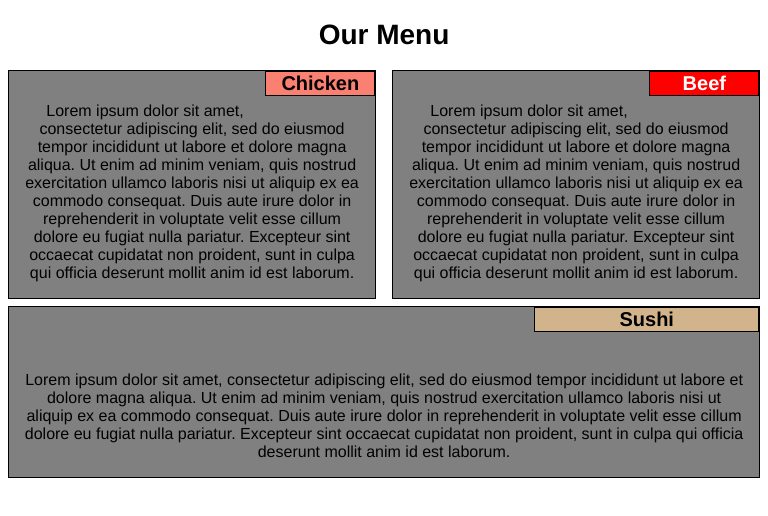
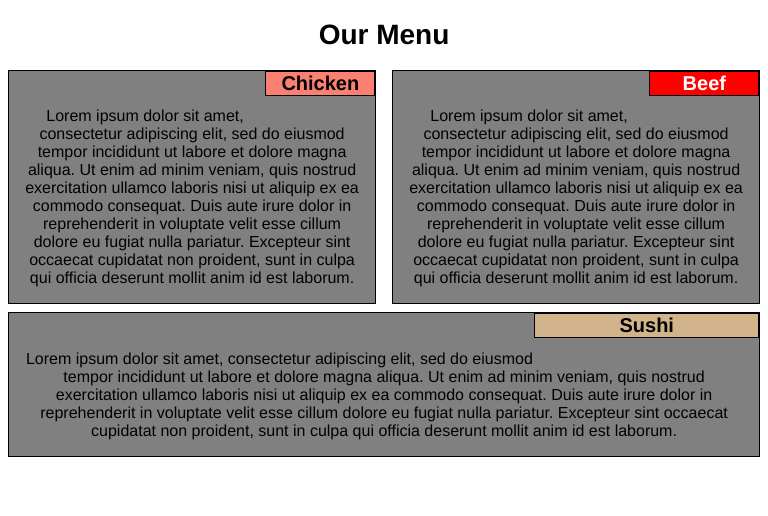
Before and after one commit to nklein9/coursera_html-css-javascript-for-web-developers, a plain HTML site: page module2-solution/index.html in a window 768 px wide. Drawn offline with Linux system fonts and the light colour scheme.

Commit message:
found a hacky way to do it by adding a p2 class to the tablet view that changes the border for just the one div. I'd like to learn a better way to impliment that and the second row in general.

```diff
--- a/module2-solution/css/mod2-framework.css
+++ b/module2-solution/css/mod2-framework.css
@@ -28,7 +28,7 @@ h2 {
     background-color: tan;
 }
 p {
-    margin-top: 8.5%;
+    margin-top: 10%;
     margin-left: 1em;
     margin-right: 1em;
 }
@@ -74,6 +74,9 @@ p {
       width: 98%;
       background-color: inherit;
     }
+    .p2{
+        margin-top: 5%;
+    }
   }
 
 /********** Mobile View **********/
--- a/module2-solution/index.html
+++ b/module2-solution/index.html
@@ -22,7 +22,7 @@
         </div>
         <div class="col-desktop col-tablet2 col-mobile">
             <h2 id="subheader-3">Sushi</h2>
-            <p>
+            <p class="p2">
                 Lorem ipsum dolor sit amet, consectetur adipiscing elit, sed do eiusmod tempor incididunt ut labore et dolore magna aliqua. Ut enim ad minim veniam, quis nostrud exercitation ullamco laboris nisi ut aliquip ex ea commodo consequat. Duis aute irure dolor in reprehenderit in voluptate velit esse cillum dolore eu fugiat nulla pariatur. Excepteur sint occaecat cupidatat non proident, sunt in culpa qui officia deserunt mollit anim id est laborum.
             </p>
         </div>
```
